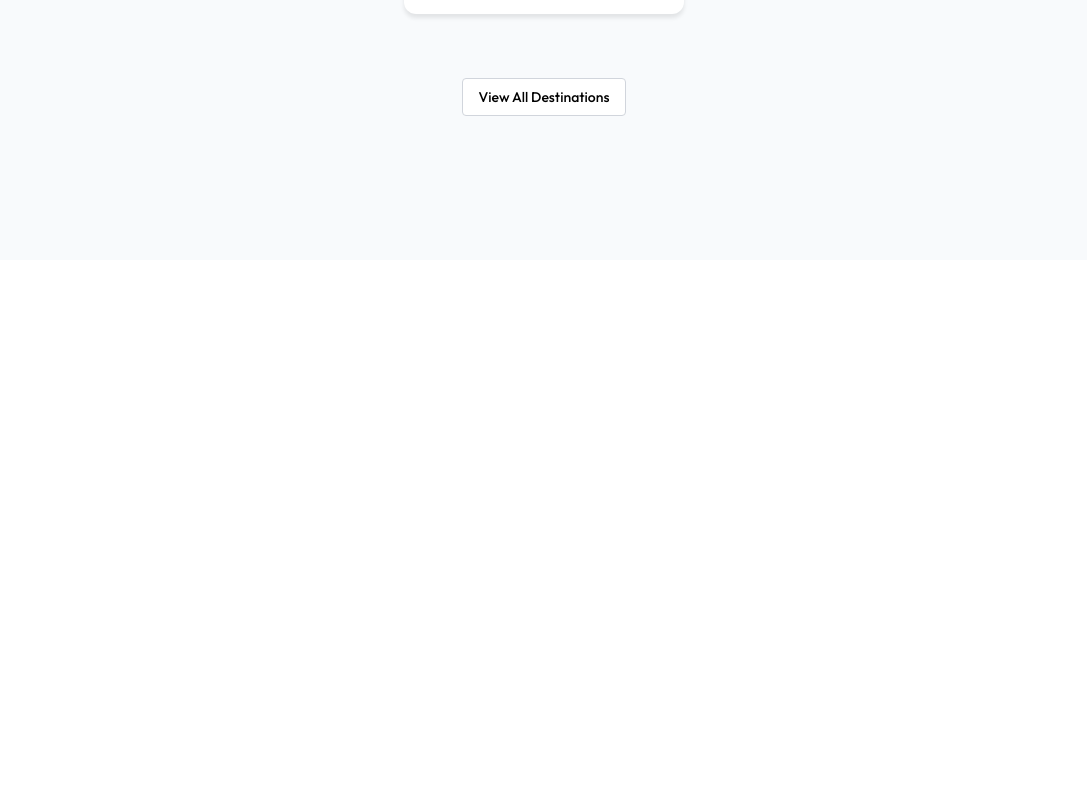
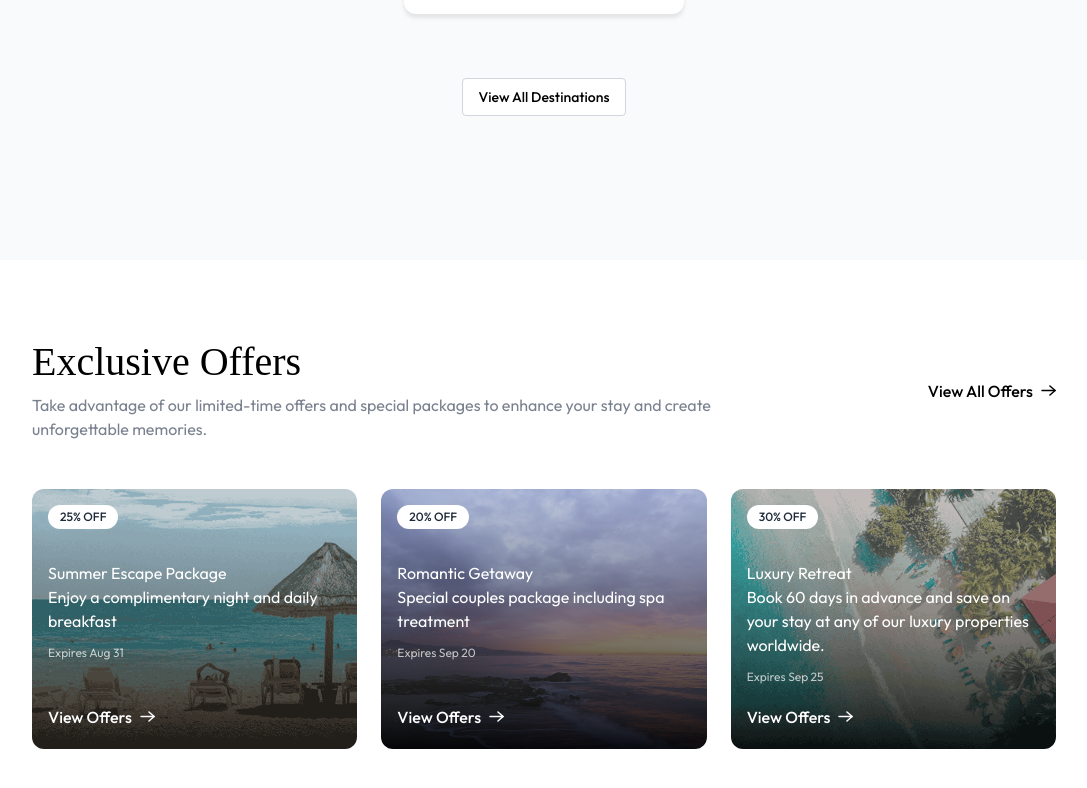
Before and after one commit to alexngumbau/Hotel-Booking, a React (Vite) app in the folder client/: page / in a window 1280 px wide. Shown: the part 1720-2508 px from the top of the page, without its empty margins (96-1183 px from the left). Before the commit the page ends 1980 px from the top, so only its background shows below. Built offline with nearby package versions, Linux system fonts and the light colour scheme; no server answers; a web font is replaced by a local one.

Commit message:
completed exclusive offers

```diff
--- /dev/null
+++ b/client/src/components/ExclusiveOffers.jsx
@@ -0,0 +1,40 @@
+import React from "react";
+import Title from "./Title";
+import { assets, exclusiveOffers } from "../assets/assets";
+
+const ExclusiveOffers = () => {
+  return (
+    <div className="flex flex-col items-center px-6 md:px-16 lg:px-24 xl:px-32 pt-20 pb-30">
+      <div className="flex flex-col md:flex-row items-center justify-between w-full">
+        <Title align='left' title='Exclusive Offers' subTitle='Take advantage of our limited-time offers and special packages to enhance your stay and create unforgettable memories.' />
+        <button className="group flex items-center gap-2 font-medium cursor-pointer max-md:mt-12">
+          View All Offers
+          <img
+            src={assets.arrowIcon}
+            alt="arrow-icon"
+            className="group-hover:translate-x-1 transition-all"
+          />
+        </button>
+      </div>
+
+      <div className="grid grip-cols-1 md:grid-cols-2 lg:grid-cols-3 gap-6 mt-12">
+        {exclusiveOffers.map((item) => (
+          <div key={item._id} className="group relative flex flex-col items-start justify-between gap-1 pt-12 md:pt-18 px-4 rounded-xl text-white bg-no-repeat bg-cover bg-center" style={{backgroundImage: `url(${item.image})`}} >
+            <p className="px-3 py-1 absolute top-4 left-4 text-xs bg-white text-gray-800 font-medium rounded-full">{item.priceOff}% OFF</p>
+            <div>
+              <p>{item.title}</p>
+              <p>{item.description}</p>
+              <p className="text-xs text-white/70 mt-3">Expires {item.expiryDate}</p>
+            </div>
+            <button className="flex items-center gap-2 font-medium cursor-pointer mt-4 mb-5">
+              View Offers
+              <img src={assets.arrowIcon} alt="arrow-icon" className="invert group-hover:translate-x-1" />
+            </button>
+          </div>
+        ))}
+      </div>
+    </div>
+  );
+};
+
+export default ExclusiveOffers;
--- a/client/src/pages/Home.jsx
+++ b/client/src/pages/Home.jsx
@@ -1,12 +1,14 @@
 import React from 'react'
 import Hero from '../components/Hero'
 import FeaturedDestination from '../components/FeaturedDestination'
+import ExclusiveOffers from '../components/ExclusiveOffers'
 
 const Home = () => {
   return (
     <>
       <Hero />
       <FeaturedDestination />
+      <ExclusiveOffers />
     </>
   )
 }
```
